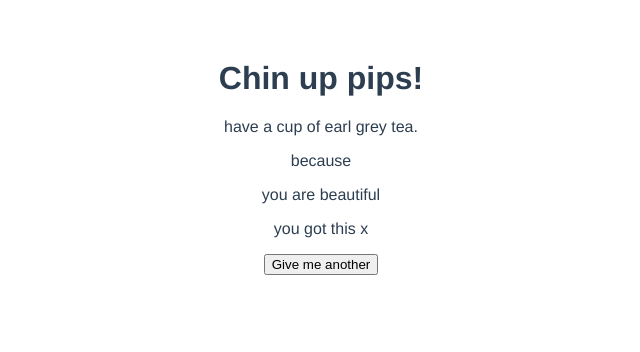
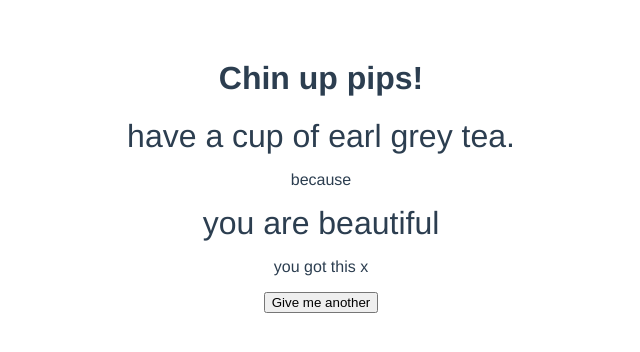
Before and after one commit to briggySmalls/chin-up-pips, a Vue app: page / in a window 1280 px wide. Shown: the top 352 px of the page, without its empty margins (319-959 px from the left). Built offline with nearby package versions, Linux system fonts and the light colour scheme.

Commit message:
Fix implementation

```diff
--- a/src/components/HelloWorld.vue
+++ b/src/components/HelloWorld.vue
@@ -1,11 +1,11 @@
 <template>
   <div>
     <h1>Chin up pips!</h1>
-    <IndexedList ref="activity-item" :options="activities" />
+    <IndexedList class="item" ref="activity-item" :options="activities" />
     <p>
       because
     </p>
-    <IndexedList ref="reason-item" :options="reasons" />
+    <IndexedList class="item" ref="reason-item" :options="reasons" />
     <p>
       you got this x
     </p>
@@ -36,13 +36,17 @@ export default class HelloWorld extends Vue {
   private reasons: string[] = [
     "you are beautiful",
     "you work really hard",
+    "your laugh lights up a room",
+    "you give great feedback",
+    "you inspire confidence",
+    "you manage expectations like no other",
   ];
 
   shuffle(): void {
-    console.log("hi");
     // Randomly update
-    this.$refs['activity-item'].shuffle();
-    this.$refs['reason-item'].shuffle();
+    for (const el of this.$el.querySelectorAll(".item")) {
+      el.__vue__.shuffle();
+    }
   }
 }
 </script>
@@ -52,15 +56,7 @@ export default class HelloWorld extends Vue {
 h3 {
   margin: 40px 0 0;
 }
-ul {
-  list-style-type: none;
-  padding: 0;
-}
-li {
-  display: inline-block;
-  margin: 0 10px;
-}
-a {
-  color: #42b983;
+.item {
+  font-size: 2em;
 }
 </style>
```
